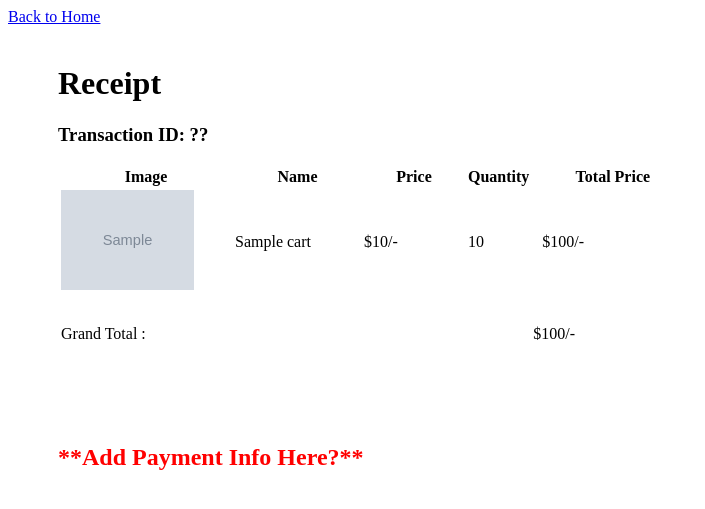
After one commit to fabianstrandqvist/EITF06, a PHP site: page /receipt.php in a window 1280 px wide. The commit adds this page. Shown: the top 509 px of the page, without its empty margins (0-705 px from the left). Run offline with PHP 8.4, Linux system fonts and the light colour scheme; the visitor is signed in with stand-in values (Sample User, id 1); tables that the repository leaves empty or names only in its code hold one stand-in row (values such as "Sample post"); grey boxes marked "Sample" are stand-in pictures.

Commit message:
Brenna - add checkout.php and receipt.php, need to connect to blockchain payment

```diff
--- /dev/null
+++ b/receipt.php
@@ -0,0 +1,68 @@
+<?php
+
+    require_once 'startsession.php';
+
+    $user_data = check_login($con);
+
+    $con = mysqli_connect('localhost', 'root'); // connect to database
+    mysqli_select_db($con, 'shop'); // select database
+    $sql = "SELECT * FROM products"; // select all products from database
+    $featured = mysqli_query($con, $sql); // query database
+
+?>
+
+<!DOCTYPE html>
+<html lang="en">
+<head>
+    <meta charset="UTF-8">
+    <meta name="viewport" content="width=device-width, initial-scale=1.0">
+    <title>Checkout</title>
+</head>
+<body>
+    <a href="index.php">Back to Home</a><br><br>
+
+    <h1 class="header" style="padding-left:50px">Receipt</h1>
+
+    <!-- TODO: add actual transaction ID here -->
+    <h3 class="header" style="padding-left:50px">Transaction ID: ??</h3>
+
+    <table style="padding-left:50px">
+        <thead>
+            <th>Image</th>
+            <th>Name</th>
+            <th>Price</th>
+            <th>Quantity</th>
+            <th>Total Price</th>
+        </thead>
+        <tbody>
+        <?php
+            $grand_total = 0;
+            $cart_query = mysqli_query($con, "SELECT * FROM `cart` WHERE user_id = '" . $user_data['user_id'] . "'"); // query database - im not sure if id will work here just yet
+            if(mysqli_num_rows($cart_query) > 0){
+                while($fetch_cart = mysqli_fetch_assoc($cart_query)){
+        ?>
+            <tr>
+                <td style="width:170px"><img src="<?php echo $fetch_cart["image"]; ?>" height="100" alt=""></td>
+                <td style="width:125px"><?php echo $fetch_cart["name"]; ?></td>
+                <td style="width:100px">$<?php echo number_format($fetch_cart['price']); ?>/-</td>
+                <td style="width:50px"><?php echo $fetch_cart["quantity"]; ?></td>
+                <td style="width:150px; padding-left:10px">$<?php echo $sub_total = number_format($fetch_cart['price'] * $fetch_cart['quantity']); ?>/-</td>
+            </tr>
+
+        <?php
+            $grand_total += intval(str_replace(',', '', $sub_total));
+                };
+            };
+        ?>
+        <tr style="height:75px">
+            <td colspan="4">Grand Total :</td>
+            <td>$<?php echo number_format($grand_total);?>/-</td>
+        </tr>
+        </tbody>
+    </table>
+
+
+    <h2 class="header" style="padding-top:50px; padding-left:50px; color:red">**Add Payment Info Here?**</h2>
+
+</body>
+</html>
```
Also changed, not shown: checkout.php (added, +72 -0 lines), index.php (+7 -4 lines), products.php (+14 -8 lines).
